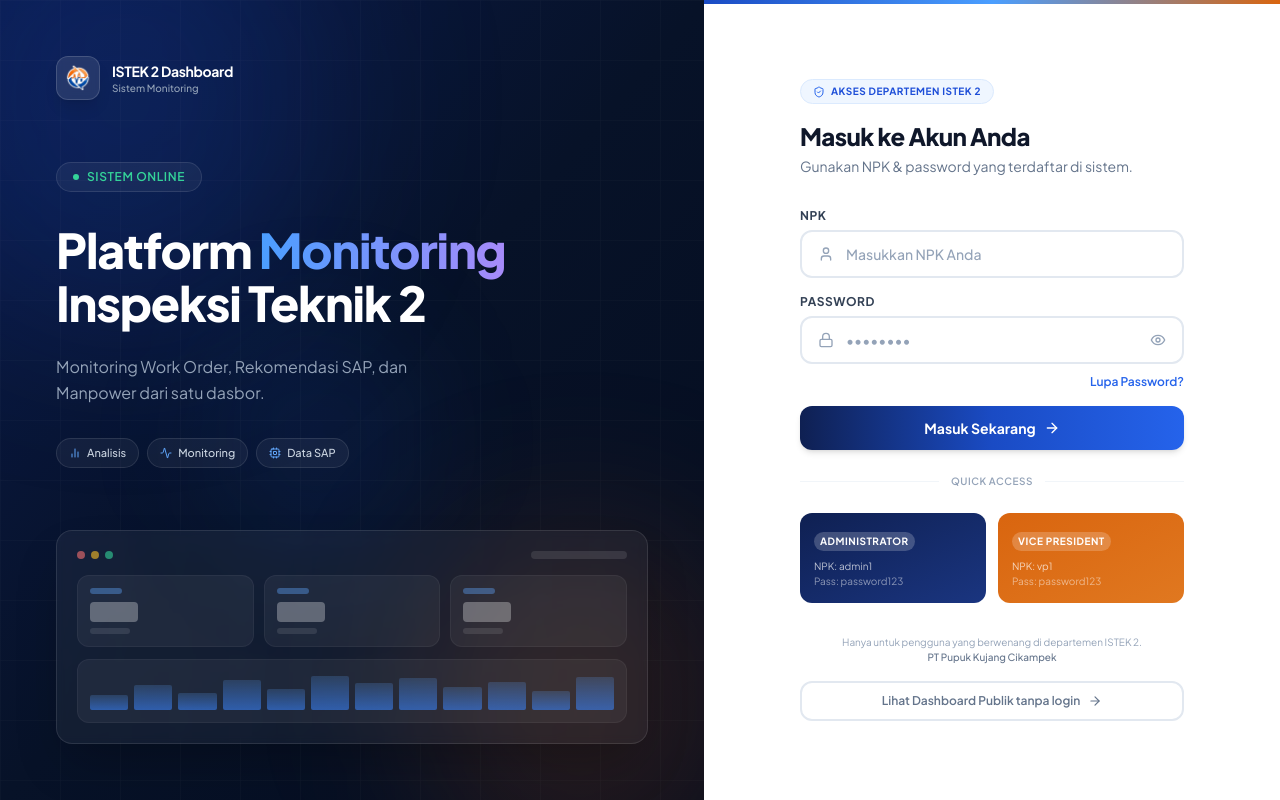
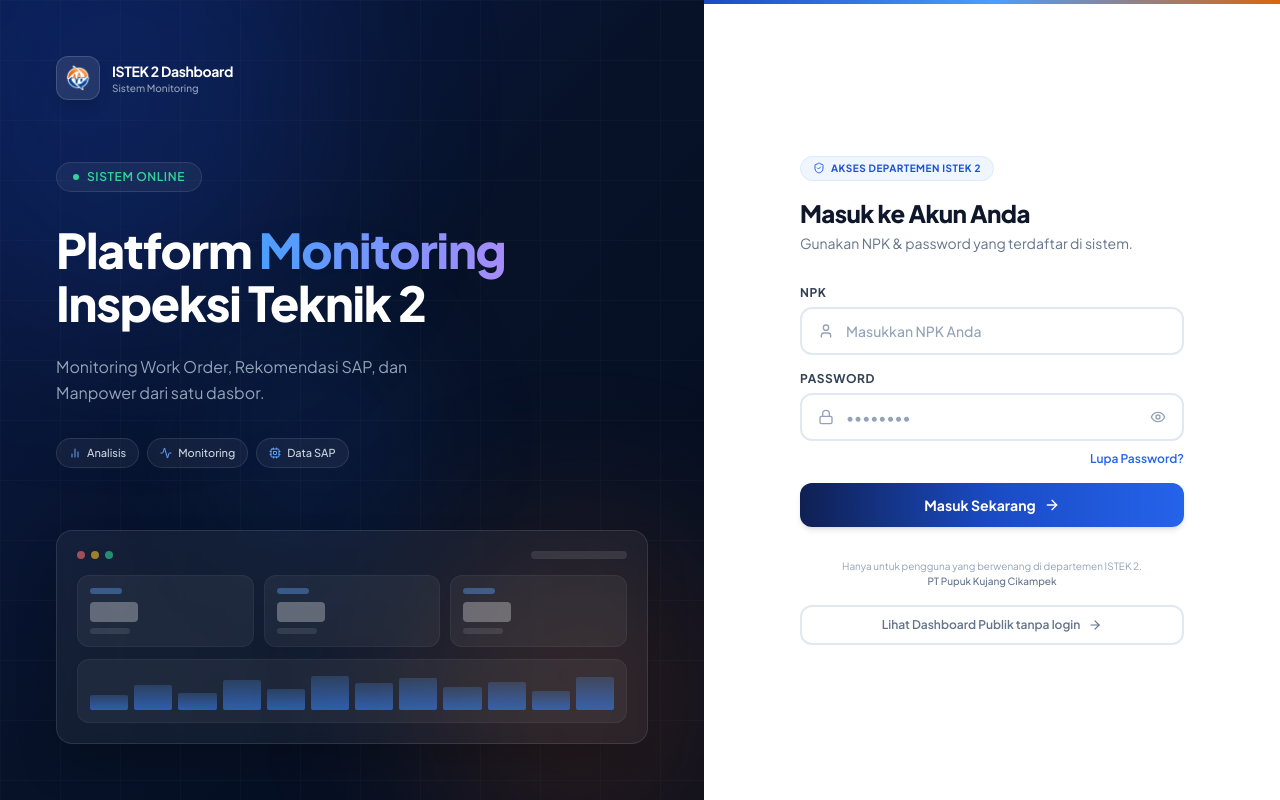
Before and after one commit to maulanaalatsar93-design/appIS2, a React (Vite) app in the folder frontend/: page /login in a window 1280 px wide. Built offline with nearby package versions, Linux system fonts and the light colour scheme.

Commit message:
fix: ubah localhost jadi VITE_API_URL dan hapus quick access login

```diff
--- a/frontend/index.html
+++ b/frontend/index.html
@@ -4,7 +4,7 @@
     <meta charset="UTF-8" />
     <link rel="icon" type="image/svg+xml" href="/vite.svg" />
     <meta name="viewport" content="width=device-width, initial-scale=1.0" />
-    <title>ISTEK 2 - Inspeksi Teknik & Keandalan Industri</title>
+    <title>ISTEK 2 - Inspeksi Teknik</title>
     <!-- Google Font: Plus Jakarta Sans -->
     <link rel="preconnect" href="https://fonts.googleapis.com">
     <link rel="preconnect" href="https://fonts.gstatic.com" crossorigin>
--- a/frontend/src/pages/Login.jsx
+++ b/frontend/src/pages/Login.jsx
@@ -272,32 +272,7 @@ export default function Login() {
             </button>
           </form>
 
-          {/* Divider */}
-          <div className="flex items-center gap-3 my-6">
-            <div className="flex-1 h-px bg-slate-100" />
-            <span className="text-slate-400 text-[10px] font-semibold uppercase tracking-wider">Quick Access</span>
-            <div className="flex-1 h-px bg-slate-100" />
-          </div>
 
-          {/* Quick login cards */}
-          <div className="grid grid-cols-2 gap-3">
-            {[
-              { role: 'Administrator', npk: 'admin1', pass: 'password123', color: 'from-[#0F2052] to-[#1A3580]', textColor: 'text-white', badgeColor: 'bg-white/20 text-white' },
-              { role: 'Vice President', npk: 'vp1', pass: 'password123', color: 'from-[#D9650F] to-[#E07820]', textColor: 'text-white', badgeColor: 'bg-white/20 text-white' },
-            ].map(({ role, npk: e, pass, color, textColor, badgeColor }) => (
-              <button
-                key={role}
-                type="button"
-                onClick={() => fillAccount(e, pass)}
-                className={`group relative bg-gradient-to-br ${color} rounded-xl p-3.5 text-left hover:-translate-y-0.5 hover:shadow-lg transition-all duration-200 overflow-hidden`}
-              >
-                <div className="absolute inset-0 opacity-0 group-hover:opacity-100 transition-opacity bg-white/10" />
-                <div className={`text-[10px] font-bold uppercase tracking-wider mb-1 ${badgeColor} inline-flex rounded-full px-1.5 py-0.5`}>{role}</div>
-                <p className={`text-[10px] ${textColor} opacity-70 truncate mt-1`}>NPK: {e}</p>
-                <p className={`text-[10px] ${textColor} opacity-50`}>Pass: {pass}</p>
-              </button>
-            ))}
-          </div>
 
           {/* Footer note */}
           <p className="mt-8 text-center text-[10px] text-slate-400">
--- a/frontend/src/pages/ManPowerPage.jsx
+++ b/frontend/src/pages/ManPowerPage.jsx
@@ -321,7 +321,7 @@ export default function ManPowerPage({ initialView = 'availability' }) {
           </div>
           <div>
             <h1 className="text-xl font-bold text-industrial-text tracking-tight">Man Power Control</h1>
-            <p className="text-xs text-industrial-muted">Kelola personil dan status presensi keandalan industri.</p>
+            <p className="text-xs text-industrial-muted">Kelola personil dan status presensi.</p>
           </div>
         </div>
         <div className="flex items-center gap-2">
--- a/frontend/src/pages/WorkOrderList.jsx
+++ b/frontend/src/pages/WorkOrderList.jsx
@@ -21,7 +21,7 @@ export default function WorkOrderList({ isEmbedded = false }) {
         search
       }).toString();
 
-      const response = await fetch(`http://localhost:5000/api/workorders?${queryParams}`, {
+      const response = await fetch(`${import.meta.env.VITE_API_URL}/api/workorders?${queryParams}`, {
         headers: {
           'Authorization': `Bearer ${token}`
         }
@@ -51,7 +51,7 @@ export default function WorkOrderList({ isEmbedded = false }) {
   const handleViewDetail = async (id) => {
     try {
       const token = localStorage.getItem('token');
-      const response = await fetch(`http://localhost:5000/api/workorders/${id}`, {
+      const response = await fetch(`${import.meta.env.VITE_API_URL}/api/workorders/${id}`, {
         headers: {
           'Authorization': `Bearer ${token}`
         }
--- a/frontend/src/services/dashboardService.js
+++ b/frontend/src/services/dashboardService.js
@@ -1,4 +1,4 @@
-const API_URL = 'http://localhost:5000/api/dashboard';
+const API_URL = import.meta.env.VITE_API_URL + '/api/dashboard';
 
 export const getDashboardSummary = async (params = {}) => {
   const query = new URLSearchParams(params).toString();
```
